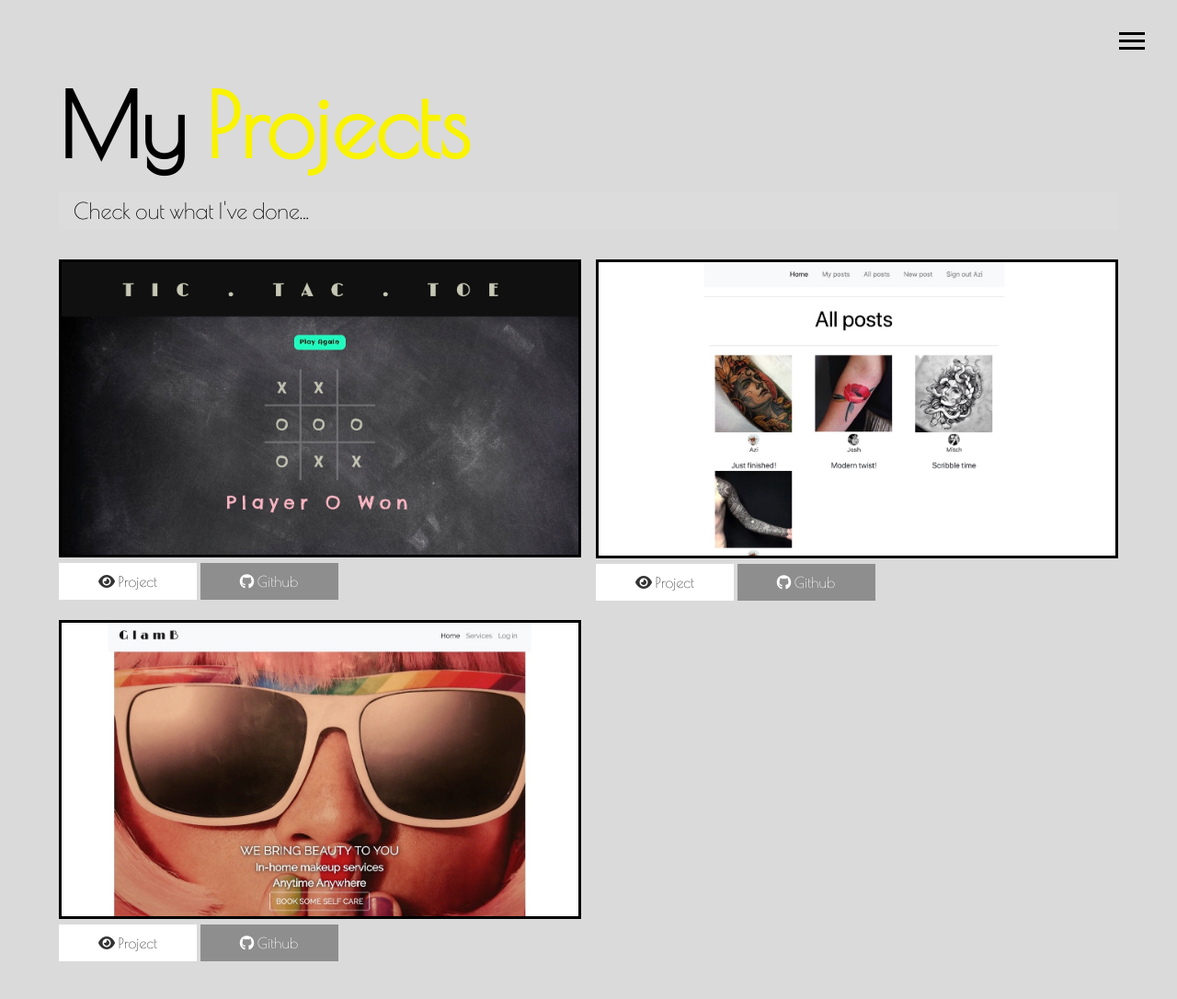
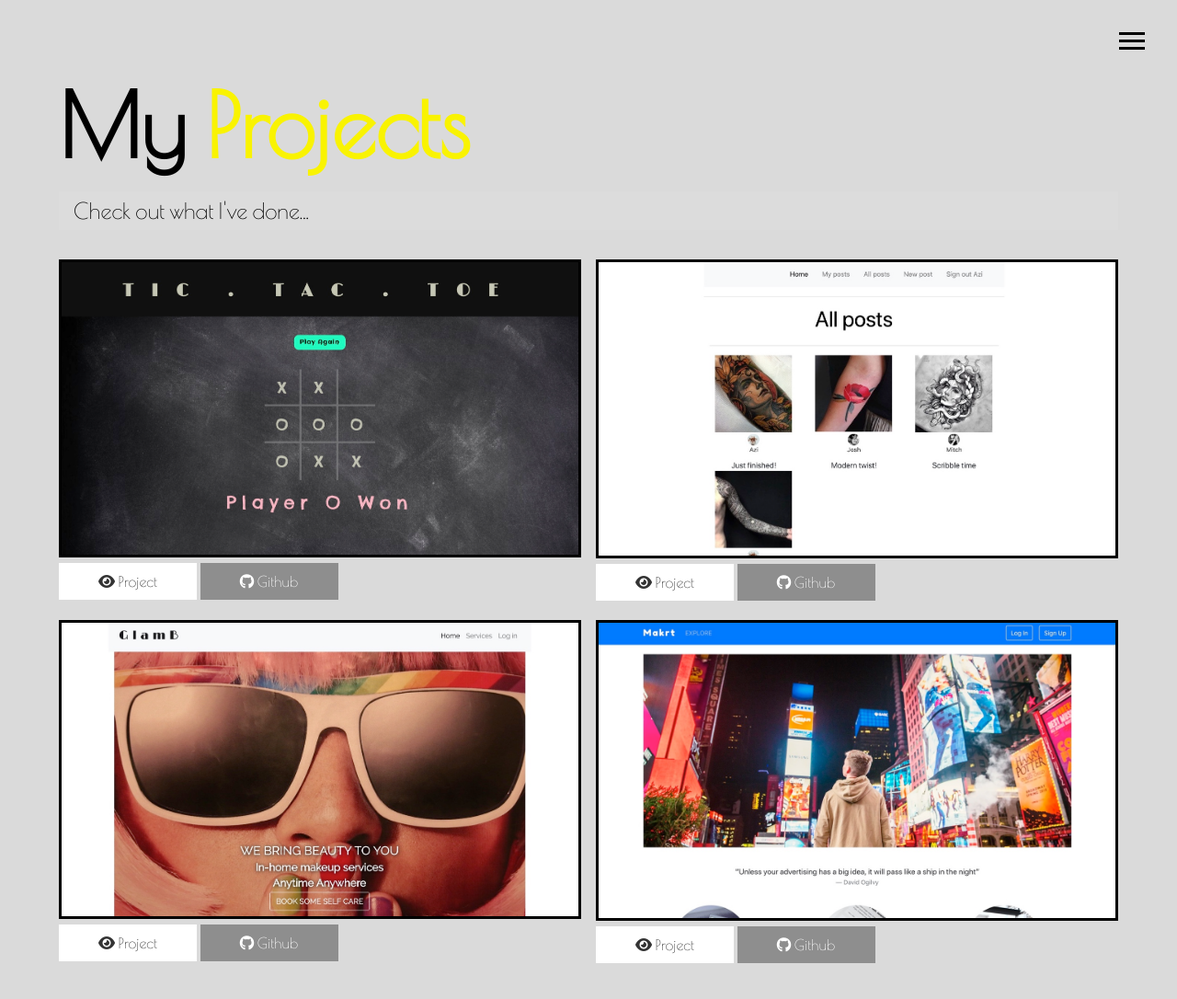
Before and after one commit to Azihakkak/Portfolio, a website: page dist/projects.html in a window 1280 px wide. Shown: the whole page at 92% size. Drawn offline with nearby package versions, Linux system fonts and the light colour scheme.

Commit message:
added a new project

```diff
--- a/dist/projects.html
+++ b/dist/projects.html
@@ -89,6 +89,17 @@
                  <i class="fab fa-github"></i> Github
              </a>
          </div>
+         <div class="item">
+             <a href="https://campaign-ads-markt.netlify.app">
+                 <img src="img/project4.jpeg" alt="project">
+             </a>
+             <a href="https://campaign-ads-markt.netlify.app" class="btn-light">
+                 <i class="fas fa-eye"></i> Project
+             </a>
+             <a href="https://github.com/Azihakkak/improved-guide" class="btn-dark">
+                 <i class="fab fa-github"></i> Github
+             </a>
+         </div>
       </div>
 
     </main>
--- a/package.json
+++ b/package.json
@@ -3,12 +3,15 @@
   "version": "1.0.0",
   "description": "portfolio website",
   "main": "index.js",
+  "homepage": "https://Azihakkak.github.io/Portfolio",
   "scripts": {
-    "sass": "node-sass -w scss/ -o dist/css/ --recursive"
+    "sass": "node-sass -w scss/ -o dist/css/ --recursive",
+    "deploy": "gh-pages -d dist"
   },
   "author": "Azadeh Hakkak",
   "license": "ISC",
   "dependencies": {
+    "gh-pages": "^2.2.0",
     "node-sass": "^4.14.0"
   }
 }
```
Also changed, not shown: dist/img/project4.jpeg (added), 3 other files.
